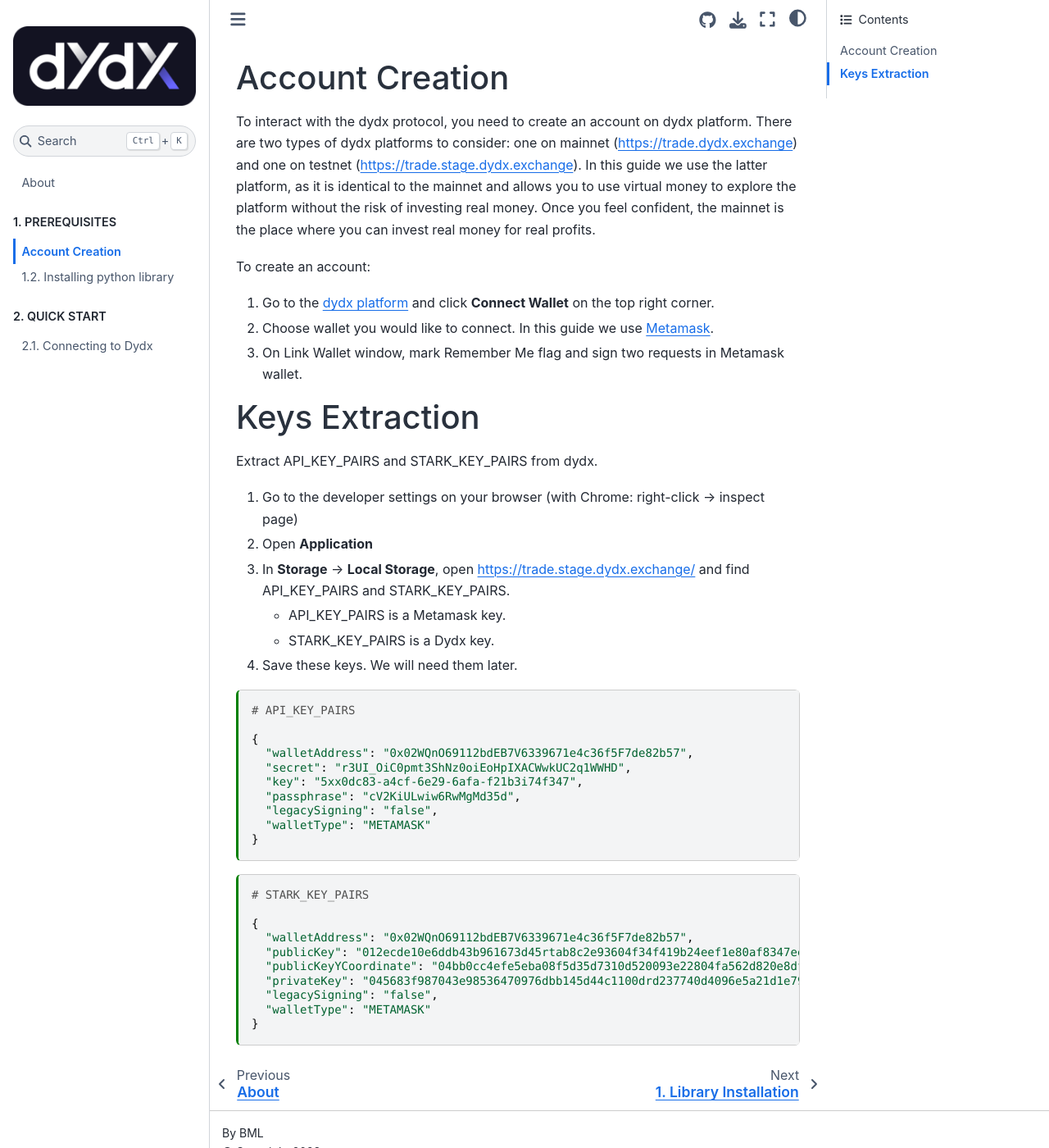
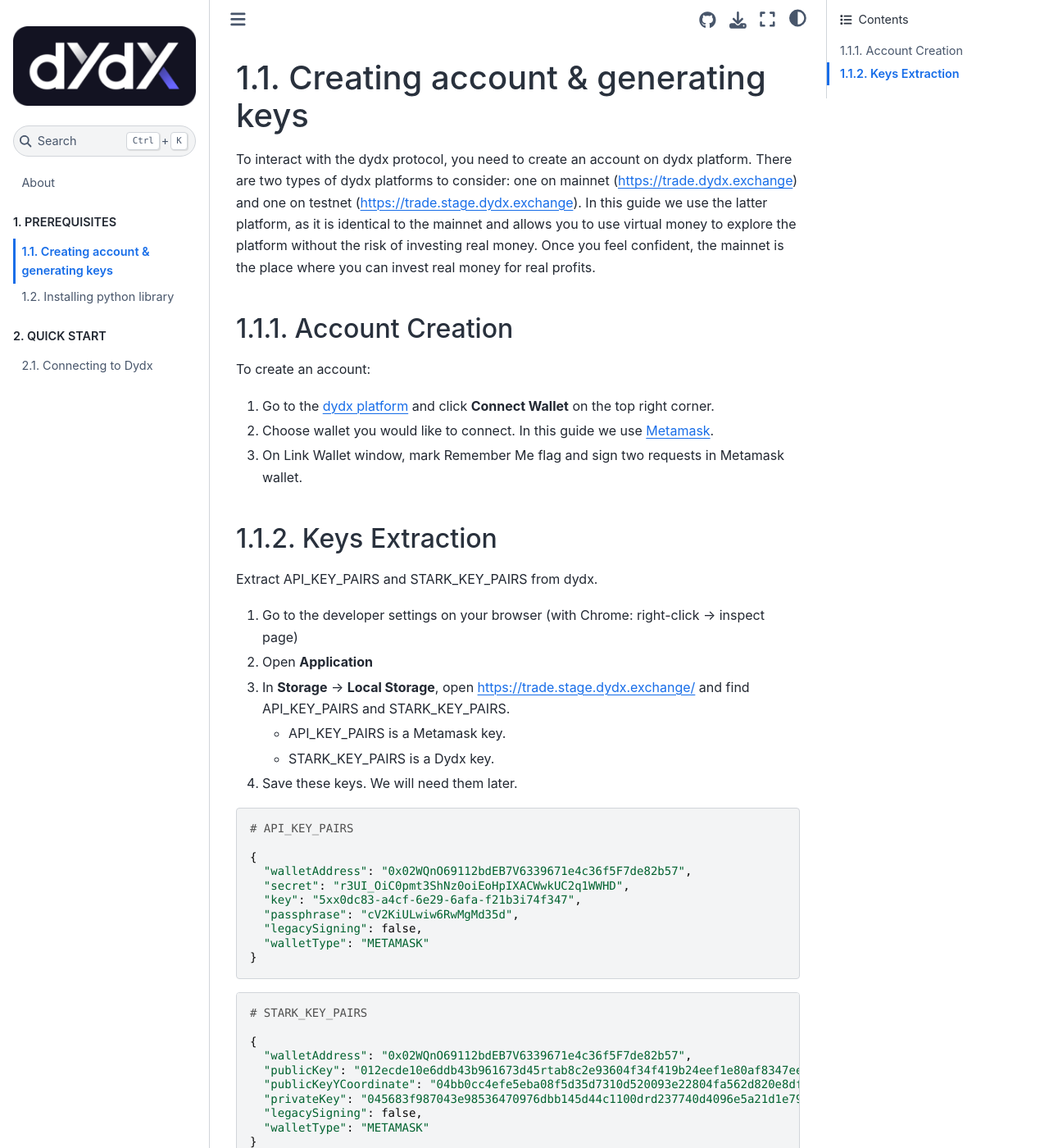
Before and after one commit to bml-crypto/bml-crypto.github.io, a Jupyter Book: the page built from docs/prerequisites/account.md, in a window 1280 px wide and 1400 px high. Shown: the whole window at 82% size. Built offline with Jupyter Book 1.0.4 settings and Sphinx 7.4.7 and the Sphinx Book theme 1.1.4, drawn with Linux system fonts in a browser that asks for light colours; some of the changed text lies outside the part shown.

Commit message:
adjusting files

````diff
--- a/docs/prerequisites/account.md
+++ b/docs/prerequisites/account.md
@@ -11,9 +11,10 @@
 ---
 (chapter1_part1)=
 
-# Account Creation
+# 1.1. Creating account & generating keys
+To interact with the dydx protocol, you need to create an account on dydx platform. There are two types of dydx platforms to consider: one on mainnet (https://trade.dydx.exchange) and one on testnet (https://trade.stage.dydx.exchange). In this guide we use the latter platform, as it is identical to the mainnet and allows you to use virtual money to explore the platform without the risk of investing real money. Once you feel confident, the mainnet is the place where you can invest real money for real profits.
 
-To interact with the dydx protocol, you need to create an account on dydx platform. There are two types of dydx platforms to consider: one on mainnet (https://trade.dydx.exchange) and one on testnet (https://trade.stage.dydx.exchange). In this guide we use the latter platform, as it is identical to the mainnet and allows you to use virtual money to explore the platform without the risk of investing real money. Once you feel confident, the mainnet is the place where you can invest real money for real profits.
+## 1.1.1. Account Creation
 
 To create an account:
 
@@ -23,7 +24,7 @@
 
 
 
-# Keys Extraction
+## 1.1.2. Keys Extraction
 
 Extract API_KEY_PAIRS and STARK_KEY_PAIRS from dydx.
 
@@ -35,7 +36,7 @@
 4. Save these keys. We will need them later.
 
 
-```{code-cell} ipython3
+```
 # API_KEY_PAIRS
 
 {
@@ -43,12 +44,12 @@
   "secret": "r3UI_OiC0pmt3ShNz0oiEoHpIXACWwkUC2q1WWHD",
   "key": "5xx0dc83-a4cf-6e29-6afa-f21b3i74f347",
   "passphrase": "cV2KiULwiw6RwMgMd35d",
-  "legacySigning": "false",
+  "legacySigning": false,
   "walletType": "METAMASK"
 }
 ```
 
-```{code-cell} ipython3
+```
 # STARK_KEY_PAIRS
 
 {
@@ -56,7 +57,7 @@
   "publicKey": "012ecde10e6ddb43b961673d45rtab8c2e93604f34f419b24eef1e80af8347ee",
   "publicKeyYCoordinate": "04bb0cc4efe5eba08f5d35d7310d520093e22804fa562d820e8df0176c0fa371",
   "privateKey": "045683f987043e98536470976dbb145d44c1100drd237740d4096e5a21d1e79c",
-  "legacySigning": "false",
+  "legacySigning": false,
   "walletType": "METAMASK"
 }
 ```
--- a/docs/prerequisites/library.md
+++ b/docs/prerequisites/library.md
@@ -11,7 +11,7 @@
 ---
 (chapter1_part2)=
 
-# 1. Library Installation
+# 1.2. Installing Python Library
 First of all, we have to install dydx library, that allows to connect
 and interact with dydx.
 
````
Also changed, not shown: docs/prerequisites/index.md (line endings or trailing spaces).
